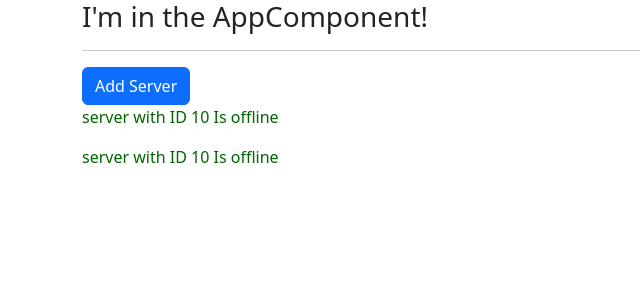
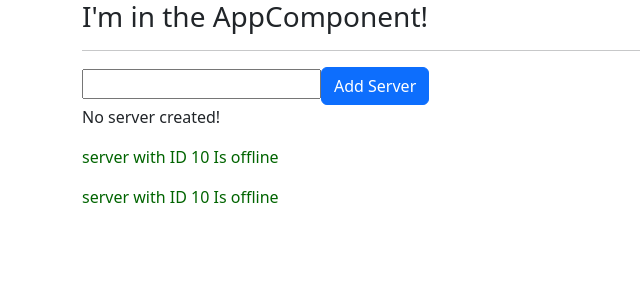
Before and after one commit to naderayed/udemyCourseProject, an Angular app: page / in a window 1280 px wide. Shown: the top 300 px of the page, without its empty margins (0-640 px from the left). Built offline with nearby package versions, Linux system fonts and the light colour scheme.

Commit message:
Combining all froms of DataBinding

```diff
--- a/src/app/servers/servers.component.html
+++ b/src/app/servers/servers.component.html
@@ -1,3 +1,13 @@
-<button class="btn btn-primary" [disabled]="!allowNewServer" >Add Server</button>
+<!--<input type="text" name="" id=""-->
+<!--       (input)="onUpdateServerName($event)">-->
+
+<input type="text" name="" id=""
+       [(ngModel)]="serverName" >
+<!--<p>{{ serverName }}</p>-->
+<button class="btn btn-primary"
+        [disabled]="!allowNewServer"
+        (click)="onCreationServer()"
+>Add Server</button>
+<p>{{ serverCreationStatus }}</p>
 <app-server></app-server>
 <app-server></app-server>
--- a/src/app/servers/servers.component.ts
+++ b/src/app/servers/servers.component.ts
@@ -1,27 +1,35 @@
-import { Component, OnInit } from '@angular/core';
+import {Component, OnInit} from '@angular/core';
 
 @Component({
   //selector: '[app-servers]',
   // selector:'.app-servers',
-  selector:'app-servers',
+  selector: 'app-servers',
   templateUrl: './servers.component.html',
-  styles:[
-    `h1{
-      color:red;
+  styles: [
+    `h1 {
+      color: red;
     }`
   ]
 })
 export class ServersComponent implements OnInit {
-  allowNewServer :boolean = false;
+  allowNewServer: boolean = false;
+  serverCreationStatus: string = "No server created!";
+  serverName:string="";
 
   constructor() {
 
-    setTimeout(()=>{
-      this.allowNewServer=true;
-    },2000)
+    setTimeout(() => {
+      this.allowNewServer = true;
+    }, 2000)
   }
 
   ngOnInit(): void {
   }
 
+  onCreationServer() {
+    this.serverCreationStatus = "Server Was created, Name is "+this.serverName  }
+
+  onUpdateServerName(event: Event) {
+    this.serverName=(<HTMLInputElement>event.target).value
+  }
 }
```
Also changed, not shown: src/app/app.module.ts (+5 -3 lines).
